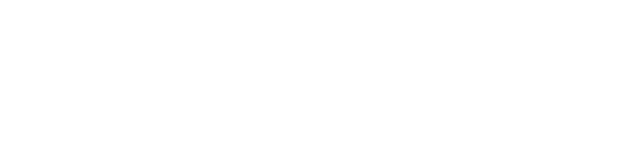
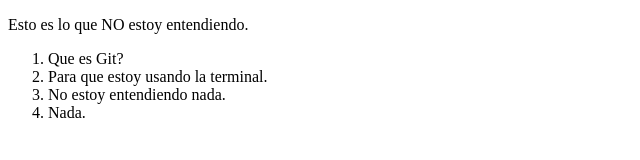
Before and after one commit to opialk/Mi-primer-repositorio, a plain HTML site: page index.html in a window 1280 px wide. Shown: the whole page, without its empty margins (0-640 px from the left). Drawn offline with Linux system fonts and the light colour scheme.

Commit message:
Agregué lo que no entiendo

```diff
--- a/index.html
+++ b/index.html
@@ -1,10 +1,18 @@
 <!DOCTYPE html>
-<html lang="en">
+<html lang="es">
 <head>
   <meta charset="UTF-8">
   <title>Hola GIT</title>
 </head>
 <body>
-
+<p>
+  Esto es lo que NO estoy entendiendo.
+  <ol>
+    <li>Que es Git?</li>
+    <li>Para que estoy usando la terminal.</li>
+    <li>No estoy entendiendo nada.</li>
+    <li>Nada.</li>
+  </ol>
+</p>
 </body>
 </html>
```
